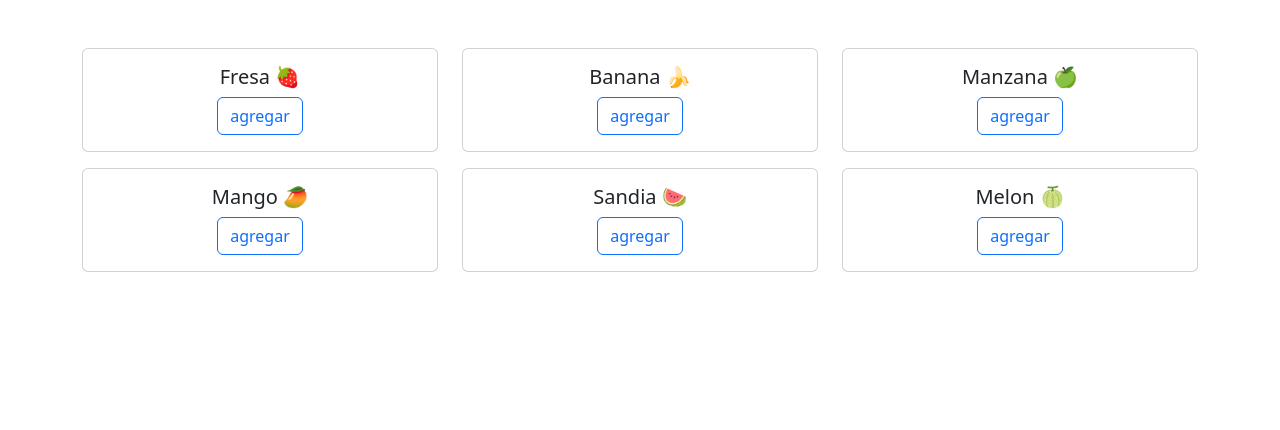
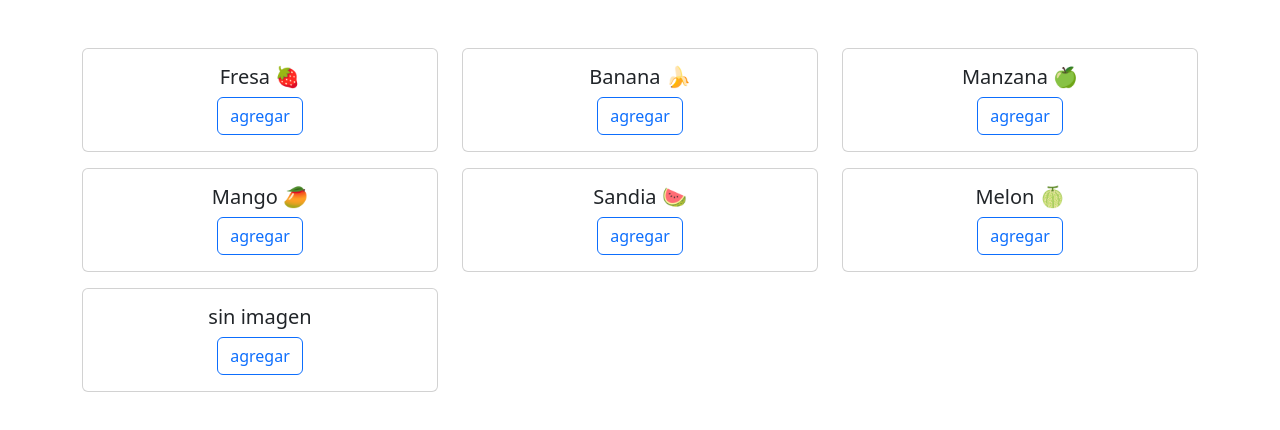
Before and after one commit to MarlonSuyuc/ejercicio-carrito-de-compra-con-html-y-js, a plain HTML site: page index.html in a window 1280 px wide. Drawn offline with nearby package versions, Linux system fonts and the light colour scheme.

Commit message:
Agregue otra fruta sin imagen

```diff
--- a/index.html
+++ b/index.html
@@ -62,6 +62,14 @@
                     </div>
                 </div>
             </article>
+            <article class="col-sm-4 mb-3">
+                <div class="card">
+                    <div class="card-body">
+                        <h5 class="card-title">sin imagen </h5>
+                        <button class="btn btn-outline-primary" data-fruta="sinimagen">agregar</button>
+                    </div>
+                </div>
+            </article>
         </div>
     </main>
 
```
